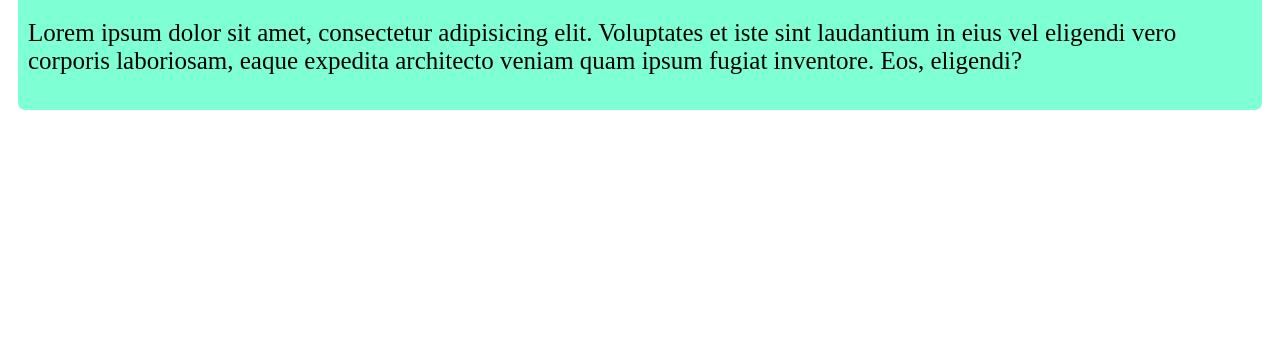
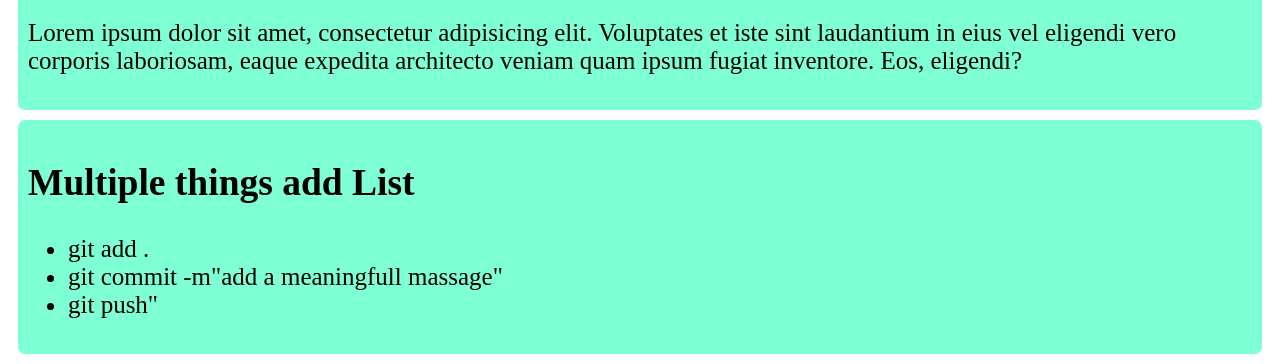
Before and after one commit to sonatonraj/My-First-Website, a plain HTML site: page index.html in a window 1280 px wide. Shown: the part 576-940 px from the top of the page. Before the commit the page ends 800 px from the top, so only its background shows below. Drawn offline with Linux system fonts and the light colour scheme.

Commit message:
add list

```diff
--- a/index.html
+++ b/index.html
@@ -19,5 +19,14 @@
         <h3>Third Website Blog</h3>
         <p>Lorem ipsum dolor sit amet, consectetur adipisicing elit. Voluptates et iste sint laudantium in eius vel eligendi vero corporis laboriosam, eaque expedita architecto veniam quam ipsum fugiat inventore. Eos, eligendi?</p>
     </div>
+
+    <div>
+        <h2>Multiple things add List</h2>
+        <ul>
+            <li>git add .</li>
+            <li>git commit -m"add a meaningfull massage"</li>
+            <li>git push"</li>
+        </ul>
+    </div>
 </body>
 </html>
```
